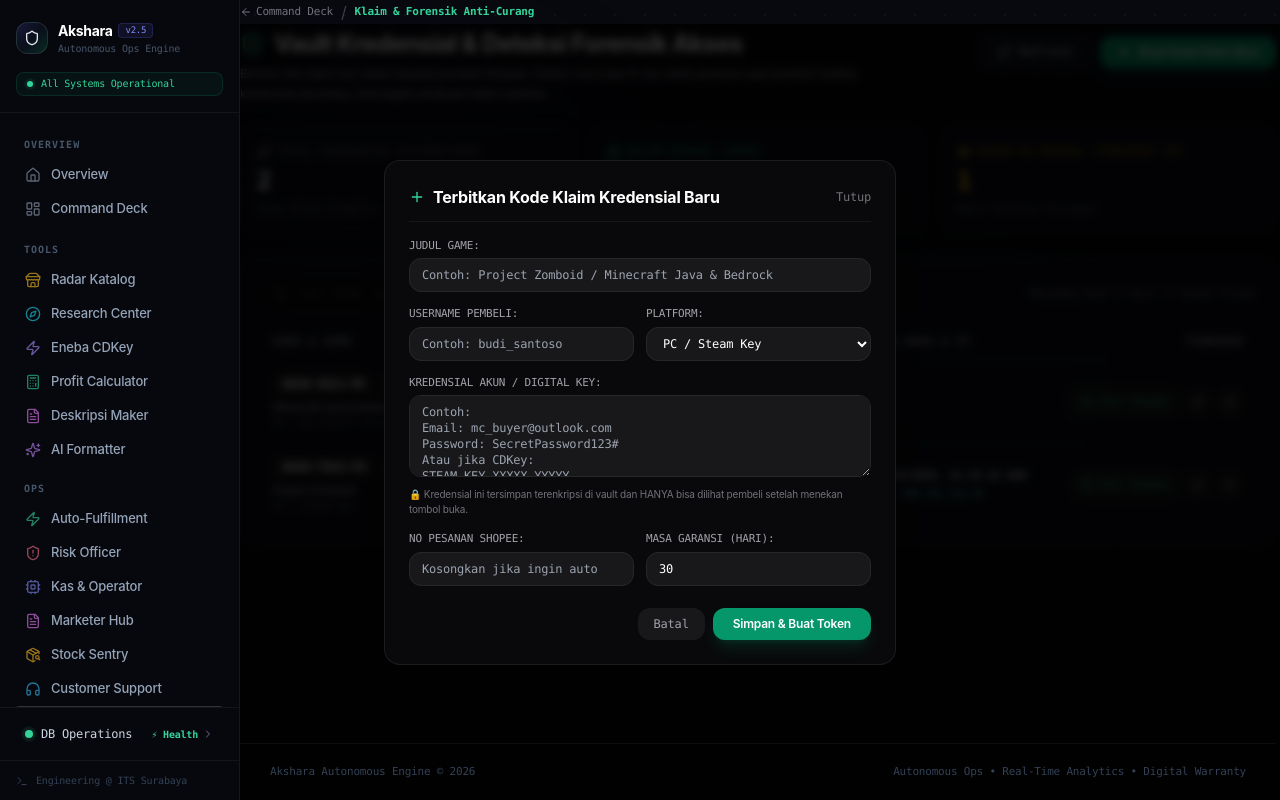
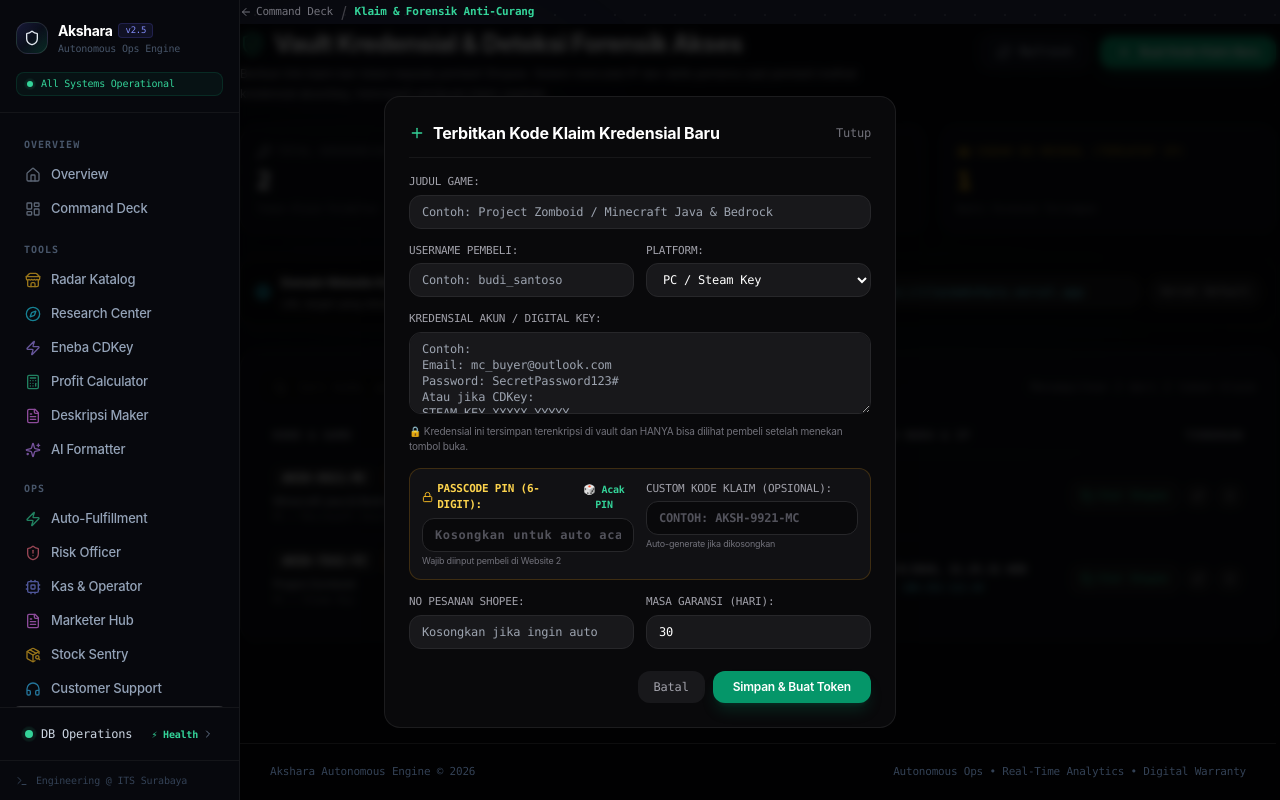
Before and after one commit to Jejechris/aksharagamingcenter, a Next.js app in the folder web/: page /dashboard/claims in a window 1280 px wide. Both pictures are taken after a click on the button "Buat Kode Klaim Baru". Built offline with nearby package versions, Linux system fonts and the light colour scheme.

Commit message:
feat(claims): add passcode pin modal, custom claim domain, and claim-web README

```diff
--- a/web/app/dashboard/claims/page.tsx
+++ b/web/app/dashboard/claims/page.tsx
@@ -27,6 +27,7 @@ export default function ClaimsAdminDashboardPage() {
   const [refreshing, setRefreshing] = useState(false);
   const [searchQuery, setSearchQuery] = useState("");
   const [copiedCode, setCopiedCode] = useState<string | null>(null);
+  const [claimBaseUrl, setClaimBaseUrl] = useState<string>("https://claimakshara.vercel.app");
 
   // Modal Create
   const [createModalOpen, setCreateModalOpen] = useState(false);
@@ -39,6 +40,7 @@ export default function ClaimsAdminDashboardPage() {
     order_id: "",
     warranty_days: 30,
     custom_code: "",
+    passcode: "",
   });
 
   const fetchClaims = async () => {
@@ -81,6 +83,7 @@ export default function ClaimsAdminDashboardPage() {
           order_id: "",
           warranty_days: 30,
           custom_code: "",
+          passcode: "",
         });
         fetchClaims();
       } else {
@@ -110,8 +113,10 @@ export default function ClaimsAdminDashboardPage() {
 
   const handleCopyShopeeChat = (item: any) => {
     // Generate Shopee Ready Message
-    const host = window.location.origin;
-    const claimUrl = `${host}/claim/${item.claim_code}`;
+    const origin = typeof window !== "undefined" ? window.location.origin : "";
+    const baseUrl = (claimBaseUrl && claimBaseUrl.trim()) ? claimBaseUrl.trim() : origin;
+    const cleanBaseUrl = baseUrl.replace(/\/$/, "");
+    const claimUrl = `${cleanBaseUrl}/claim/${item.claim_code}`;
     const pin = item.passcode || "882194";
     const text = (
       `🎮 [AKSHARA GAMING CENTER — PENGIRIMAN LISENSI RESMI]\n` +
@@ -120,7 +125,7 @@ export default function ClaimsAdminDashboardPage() {
       `🔑 KODE KLAIM: ${item.claim_code}\n` +
       `🔒 PASSCODE PIN RAHASIA: ${pin}\n` +
       `🔗 LINK BUKA KREDENSIAL: ${claimUrl}\n\n` +
-      `⚠️ PENTING: Sebelum membuka link & memasukkan passcode, siapkan perekaman video unboxing tanpa jeda (no-cut) untuk mengaktifkan garansi resmi toko selama ${item.warranty_days} hari. Sistem mencatat waktu dan IP saat kredensial dibuka.\n` +
+      `⚠️ PENTING: Sebelum membuka link & memasukkan passcode PIN, siapkan perekaman video unboxing tanpa jeda (no-cut) untuk mengaktifkan garansi resmi toko selama ${item.warranty_days} hari. Sistem mencatat waktu dan IP saat kredensial dibuka.\n` +
       `━━━━━━━━━━━━━━━━━━━━━━\n` +
       `Terima kasih dan selamat bermain! 🚀`
     );
@@ -218,6 +223,41 @@ export default function ClaimsAdminDashboardPage() {
           </div>
           <div className="text-2xl font-bold font-mono text-amber-400">{revealedCount}</div>
           <div className="text-[10px] text-zinc-500 font-mono mt-1">Bukti Forensik Tersimpan</div>
+        </div>
+      </div>
+
+      {/* Website 2 Domain Configuration */}
+      <div className="flex flex-col sm:flex-row items-center justify-between gap-3 p-3.5 rounded-2xl bg-zinc-950/80 border border-white/[0.08]">
+        <div className="flex items-center gap-2.5">
+          <Globe className="w-4 h-4 text-cyan-400 shrink-0" />
+          <div>
+            <div className="text-xs font-bold text-white flex items-center gap-2">
+              <span>Domain Website Ke-2 (Customer Claim Vault):</span>
+              <span className="px-2 py-0.5 rounded-full bg-cyan-950/60 border border-cyan-500/30 text-[10px] text-cyan-300 font-mono">
+                claimakshara
+              </span>
+            </div>
+            <p className="text-[11px] text-zinc-400 mt-0.5">
+              URL target yang disisipkan ke pesan Shopee saat menekan tombol <strong>Chat Shopee</strong>.
+            </p>
+          </div>
+        </div>
+        <div className="flex items-center gap-2 w-full sm:w-auto">
+          <input
+            type="text"
+            value={claimBaseUrl}
+            onChange={(e) => setClaimBaseUrl(e.target.value)}
+            placeholder="https://claimakshara.vercel.app"
+            className="w-full sm:w-72 px-3 py-1.5 rounded-xl bg-zinc-900 border border-zinc-800 text-xs font-mono text-cyan-300 focus:outline-none focus:border-cyan-500"
+          />
+          <button
+            type="button"
+            onClick={() => setClaimBaseUrl("https://claimakshara.vercel.app")}
+            className="px-2.5 py-1.5 rounded-xl bg-zinc-900 hover:bg-zinc-800 text-[11px] font-mono text-zinc-300 border border-zinc-800 shrink-0"
+            title="Reset ke domain default Vercel"
+          >
+            Vercel Default
+          </button>
         </div>
       </div>
 
@@ -435,6 +475,47 @@ export default function ClaimsAdminDashboardPage() {
                 </p>
               </div>
 
+              <div className="grid grid-cols-2 gap-3 p-3 rounded-xl bg-zinc-900/60 border border-amber-500/20">
+                <div>
+                  <div className="flex items-center justify-between mb-1">
+                    <label className="text-[11px] font-mono text-amber-300 uppercase font-semibold flex items-center gap-1">
+                      <Lock className="w-3 h-3 text-amber-400" />
+                      <span>Passcode PIN (6-Digit):</span>
+                    </label>
+                    <button
+                      type="button"
+                      onClick={() => setFormData({ ...formData, passcode: String(Math.floor(100000 + Math.random() * 900000)) })}
+                      className="text-[10px] font-mono text-emerald-400 hover:text-emerald-300 font-bold"
+                    >
+                      🎲 Acak PIN
+                    </button>
+                  </div>
+                  <input
+                    type="text"
+                    maxLength={12}
+                    placeholder="Kosongkan untuk auto acak"
+                    value={formData.passcode}
+                    onChange={(e) => setFormData({ ...formData, passcode: e.target.value })}
+                    className="w-full px-3 py-2 rounded-xl bg-zinc-950 border border-zinc-800 text-xs font-mono text-amber-300 placeholder:text-zinc-600 focus:outline-none focus:border-amber-500 font-bold tracking-wider"
+                  />
+                  <span className="text-[9px] text-zinc-500 block mt-0.5">Wajib diinput pembeli di Website 2</span>
+                </div>
+
+                <div>
+                  <label className="text-[11px] font-mono text-zinc-400 uppercase block mb-1">
+                    Custom Kode Klaim (Opsional):
+                  </label>
+                  <input
+                    type="text"
+                    placeholder="Contoh: AKSH-9921-MC"
+                    value={formData.custom_code}
+                    onChange={(e) => setFormData({ ...formData, custom_code: e.target.value.toUpperCase() })}
+                    className="w-full px-3 py-2 rounded-xl bg-zinc-950 border border-zinc-800 text-xs font-mono text-emerald-300 placeholder:text-zinc-600 focus:outline-none focus:border-emerald-500 font-bold uppercase"
+                  />
+                  <span className="text-[9px] text-zinc-500 block mt-0.5">Auto-generate jika dikosongkan</span>
+                </div>
+              </div>
+
               <div className="grid grid-cols-2 gap-3">
                 <div>
                   <label className="text-[11px] font-mono text-zinc-400 uppercase block mb-1">No Pesanan Shopee:</label>
```
Also changed, not shown: 1 other file (tests, documents, lock files or other folders).
